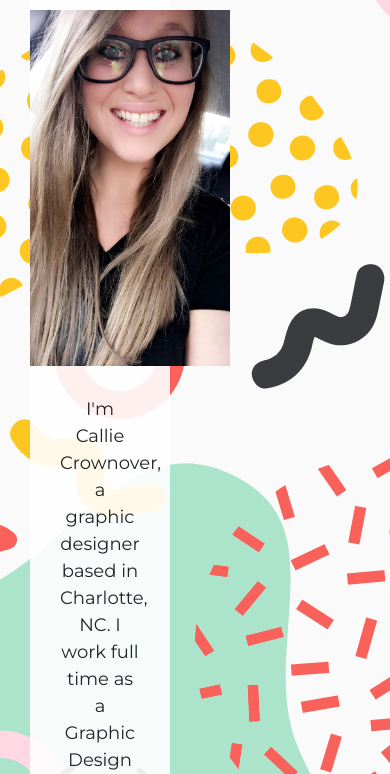
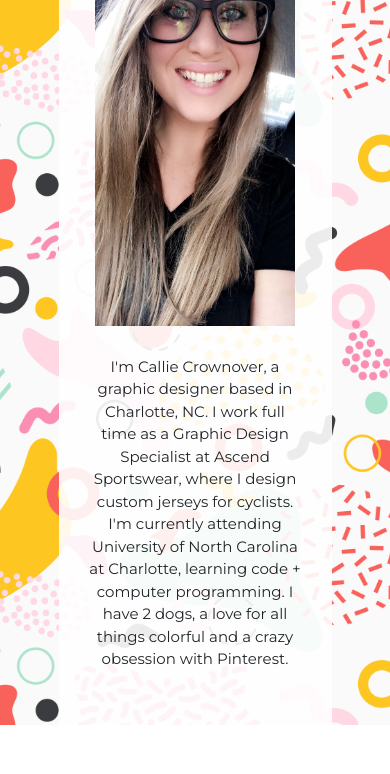
Before and after one commit to CallieCrownover/cc-responsive-portfolio, a plain HTML site: page index.html in a window 390 px wide. Shown: the part 326-1100 px from the top of the page. After the commit the page ends 1051 px from the top, so only its background shows below. Drawn offline with nearby package versions, Linux system fonts and the light colour scheme.

Commit message:
finishing touches.

```diff
--- a/css/style.css
+++ b/css/style.css
@@ -13,7 +13,7 @@ p {
 
 
 body {
-    background-image: url('./images/Background2-01.png');
+    background-image: url('../images/Background2-01.png');
     background-position: center;
     background-size: cover;
     background-repeat: no-repeat;
@@ -23,7 +23,7 @@ body {
 
 
 .text {
-    margin: 30px 150px 30px 150px;
+    margin: 30px 120px 30px 120px;
     font-size: 20px;
 }
 
@@ -68,12 +68,6 @@ body {
 
 
 
-    body {
-        background-image: url('./images/Background2-01.png');
-        background-size: 20%;
-        width: 200px;
-    }
-
 
     .text {
         margin: 30px 30px 30px 30px;
@@ -91,34 +85,3 @@ body {
     }
 
 }
-
-@media screen and (max-width: 800px) {
-    .navbar {
-        scale: 20%;
-    }
-
-
-
-    body {
-        background-image: url('./images/Background2-01.png');
-        background-size: 20%;
-        width: 200px;
-    }
-
-
-    .text {
-        margin: 30px 30px 30px 30px;
-        font-size: 18px;
-    }
-
-    .box {
-        background: rgba(255, 255, 255, 0.9);
-        height: 100%;
-        margin-top: 0px;
-        margin-left: 15%;
-        margin-right: 15%;
-        padding-top: 0px;
-        padding-bottom: 0px;
-    }
-
-}
--- a/index.html
+++ b/index.html
@@ -8,10 +8,13 @@
     <link rel="stylesheet" href="https://maxcdn.bootstrapcdn.com/bootstrap/4.0.0/css/bootstrap.min.css">
     <link href="https://fonts.googleapis.com/css2?family=Montserrat:ital,wght@0,100;0,200;0,300;0,400;0,500;0,600;0,700;0,800;0,900;1,100;1,200;1,300;1,400;1,500;1,600;1,700;1,800;1,900&display=swap" rel="stylesheet">
     <link rel="stylesheet" type="text/css" href= "css/style.css">
+    <script src="https://code.jquery.com/jquery-3.4.1.slim.min.js" integrity="sha384-J6qa4849blE2+poT4WnyKhv5vZF5SrPo0iEjwBvKU7imGFAV0wwj1yYfoRSJoZ+n" crossorigin="anonymous"></script>
+    <script src="https://cdn.jsdelivr.net/npm/popper.js@1.16.0/dist/umd/popper.min.js" integrity="sha384-Q6E9RHvbIyZFJoft+2mJbHaEWldlvI9IOYy5n3zV9zzTtmI3UksdQRVvoxMfooAo" crossorigin="anonymous"></script>
+    <script src="https://stackpath.bootstrapcdn.com/bootstrap/4.4.1/js/bootstrap.min.js" integrity="sha384-wfSDF2E50Y2D1uUdj0O3uMBJnjuUD4Ih7YwaYd1iqfktj0Uod8GCExl3Og8ifwB6" crossorigin="anonymous"></script>
 
 </head>
 
-<body style = "background: url('./images/Background2-01.png');">
+<body>
 
     <div class = "box">
 
```
